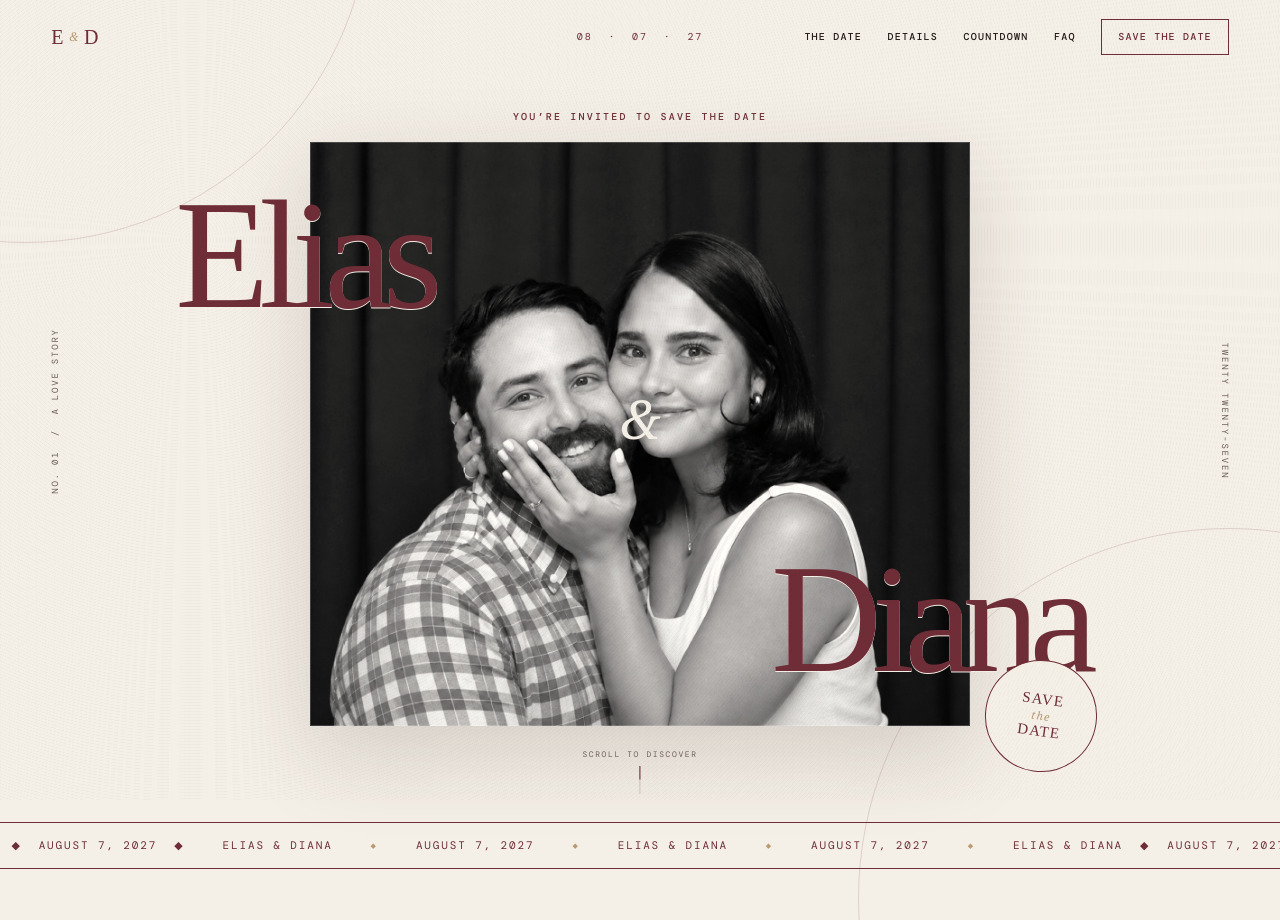
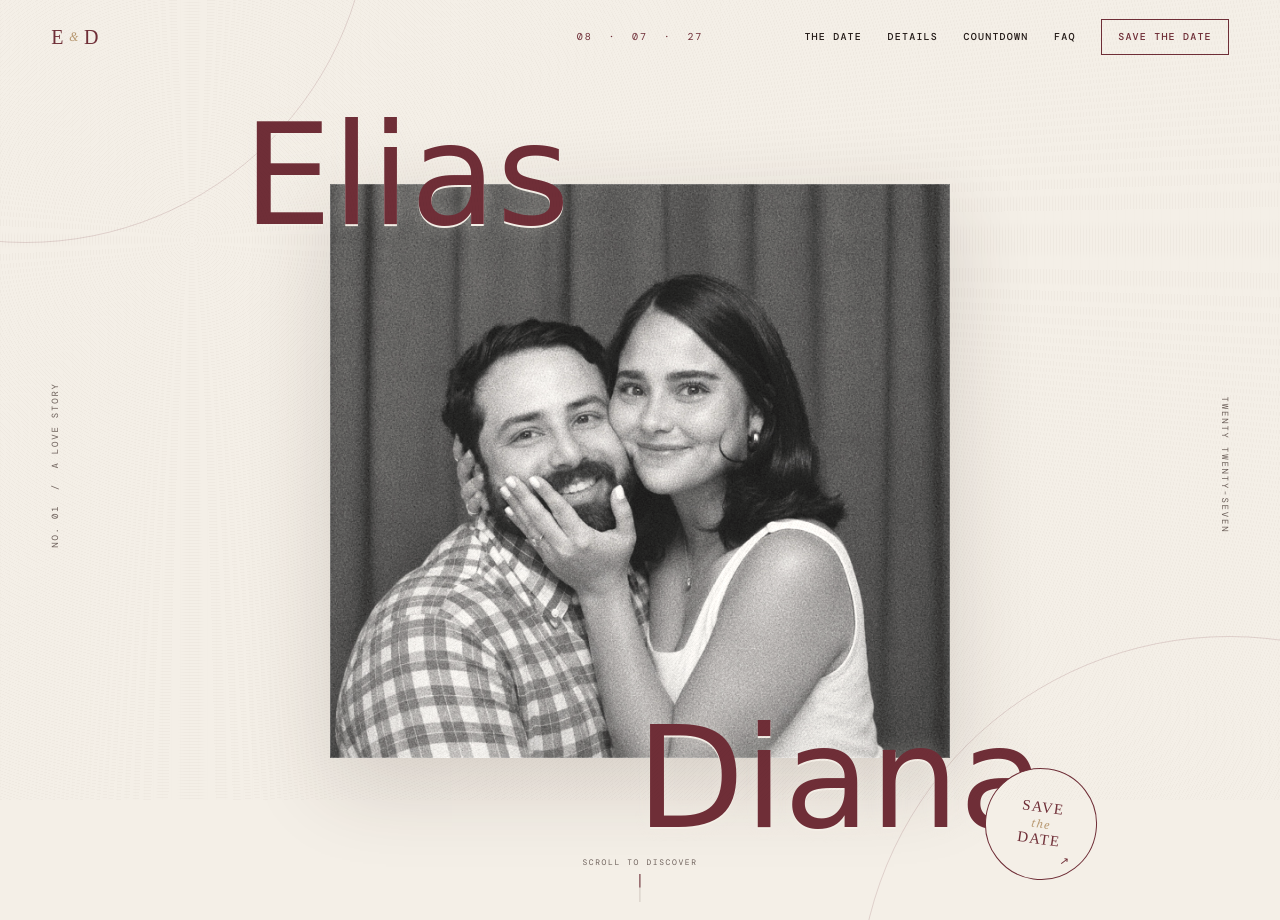
Before and after one commit to Eliasmise/SaveDate, a website built with Vite: page index.html in a window 1280 px wide. Shown: the top 920 px of the page. Built offline with nearby package versions, Linux system fonts and the light colour scheme; a web font is replaced by a local one.

Commit message:
Refine hero portrait and calendar seal

```diff
--- a/index.html
+++ b/index.html
@@ -13,17 +13,17 @@
     <meta property="og:type" content="website" />
     <meta property="og:title" content="Elias &amp; Diana — Save the Date" />
     <meta property="og:description" content="Saturday, August 7, 2027. Formal invitation to follow." />
-    <meta property="og:image" content="/assets/og.png" />
+    <meta property="og:image" content="/assets/elias-diana.jpg" />
     <meta name="twitter:card" content="summary_large_image" />
     <meta name="twitter:title" content="Elias &amp; Diana — Save the Date" />
     <meta name="twitter:description" content="Saturday, August 7, 2027. Formal invitation to follow." />
-    <meta name="twitter:image" content="/assets/og.png" />
+    <meta name="twitter:image" content="/assets/elias-diana.jpg" />
 
     <link rel="icon" href="/assets/favicon.svg" type="image/svg+xml" />
     <link rel="preconnect" href="https://fonts.googleapis.com" />
     <link rel="preconnect" href="https://fonts.gstatic.com" crossorigin />
     <link
-      href="https://fonts.googleapis.com/css2?family=DM+Mono:wght@300;400;500&amp;family=Italiana&amp;family=Manrope:wght@400;500;600&amp;display=swap"
+      href="https://fonts.googleapis.com/css2?family=DM+Mono:wght@300;400;500&amp;family=Italiana&amp;family=Manrope:wght@400;500;600&amp;family=Mrs+Saint+Delafield&amp;display=swap"
       rel="stylesheet"
     />
     <link rel="stylesheet" href="/styles.css" />
@@ -66,11 +66,9 @@
         <div class="hero__year" aria-hidden="true">Twenty twenty-seven</div>
 
         <div class="hero__composition reveal">
-          <p class="hero__kicker">You’re invited to save the date</p>
-
           <figure class="hero__portrait">
             <img
-              src="/assets/elias-diana-portrait.jpg"
+              src="/assets/elias-diana.jpg"
               alt="Elias and Diana smiling together"
               width="1394"
               height="1128"
@@ -80,15 +78,20 @@
 
           <h1 class="hero__names" id="hero-title">
             <span class="hero__name hero__name--first">Elias</span>
-            <span class="hero__ampersand" aria-hidden="true">&amp;</span>
             <span class="hero__name hero__name--second">Diana</span>
           </h1>
 
-          <div class="hero__seal" aria-label="Save the date, August 7, 2027">
+          <a
+            class="hero__seal"
+            href="/save-the-date.ics"
+            download
+            aria-label="Add Elias and Diana's wedding date to your calendar"
+          >
             <span>Save</span>
             <i aria-hidden="true">the</i>
             <span>Date</span>
-          </div>
+            <small>↗</small>
+          </a>
         </div>
 
         <a class="scroll-cue" href="#date">
@@ -132,7 +135,7 @@
           <div class="story__photo-wrap">
             <img
               class="story__photo"
-              src="/assets/elias-diana-grain.jpg"
+              src="/assets/elias-diana.jpg"
               alt="A candid portrait of Elias and Diana"
               width="1394"
               height="1128"
--- a/styles.css
+++ b/styles.css
@@ -8,6 +8,7 @@
   --champagne: #b99a73;
   --line: rgba(72, 47, 41, 0.2);
   --display: "Italiana", "Times New Roman", serif;
+  --script: "Mrs Saint Delafield", "Snell Roundhand", cursive;
   --sans: "Manrope", Helvetica, Arial, sans-serif;
   --mono: "DM Mono", "Courier New", monospace;
   --page: min(1240px, calc(100% - 64px));
@@ -239,27 +240,13 @@ button {
 .hero__composition {
   position: relative;
   width: min(850px, 66vw);
-  padding-top: 30px;
-}
-
-.hero__kicker {
-  position: absolute;
-  z-index: 4;
-  top: 0;
-  left: 50%;
-  margin: 0;
-  transform: translateX(-50%);
-  color: var(--wine);
-  font: 500 10px/1 var(--mono);
-  letter-spacing: 0.22em;
-  text-transform: uppercase;
-  white-space: nowrap;
+  padding: 72px 0 76px;
 }
 
 .hero__portrait {
   position: relative;
-  width: min(660px, 54vw);
-  aspect-ratio: 1.13 / 1;
+  width: min(620px, 50vw);
+  aspect-ratio: 1.08 / 1;
   margin: 0 auto;
   overflow: hidden;
   background: #181311;
@@ -292,39 +279,27 @@ button {
   inset: 0;
   margin: 0;
   color: var(--wine);
-  font-family: var(--display);
+  font-family: var(--script);
   font-weight: 400;
-  line-height: 0.75;
+  line-height: 1;
   pointer-events: none;
 }
 
 .hero__name {
   position: absolute;
-  font-size: clamp(92px, 12vw, 184px);
-  letter-spacing: -0.065em;
-  text-shadow: 0 1px 0 var(--paper);
+  font-size: clamp(92px, 11vw, 166px);
+  letter-spacing: 0;
+  text-shadow: 0 2px 0 var(--paper), 0 0 18px rgba(244, 239, 231, 0.28);
 }
 
 .hero__name--first {
-  top: 14%;
-  left: -5%;
+  top: -1%;
+  left: 3%;
 }
 
 .hero__name--second {
-  right: -3%;
-  bottom: 8%;
-}
-
-.hero__ampersand {
-  position: absolute;
-  top: 50%;
-  left: 50%;
-  transform: translate(-50%, -50%);
-  color: var(--paper);
-  font-family: Georgia, serif;
-  font-size: clamp(34px, 4.2vw, 64px);
-  font-style: italic;
-  text-shadow: 0 1px 12px rgba(0, 0, 0, 0.22);
+  right: 2%;
+  bottom: -2%;
 }
 
 .hero__seal {
@@ -343,8 +318,10 @@ button {
   font: 400 15px/1.05 var(--display);
   letter-spacing: 0.08em;
   text-align: center;
+  text-decoration: none;
   text-transform: uppercase;
   transform: rotate(8deg);
+  transition: background-color 220ms ease, color 220ms ease, transform 220ms ease;
 }
 
 .hero__seal i {
@@ -353,6 +330,26 @@ button {
   font-family: Georgia, serif;
   font-size: 11px;
   text-transform: lowercase;
+}
+
+.hero__seal small {
+  position: absolute;
+  right: 21px;
+  bottom: 16px;
+  font: 400 11px/1 var(--mono);
+}
+
+.hero__seal:hover,
+.hero__seal:focus-visible {
+  background: var(--wine);
+  color: var(--paper);
+  outline: none;
+  transform: rotate(3deg) scale(1.04);
+}
+
+.hero__seal:hover i,
+.hero__seal:focus-visible i {
+  color: #e5c9a9;
 }
 
 .hero__edition,
@@ -1060,7 +1057,7 @@ button {
   }
 
   .hero__portrait {
-    width: min(600px, 64vw);
+    width: min(580px, 62vw);
   }
 
   .story,
@@ -1130,7 +1127,7 @@ button {
 
   .hero__composition {
     width: 100%;
-    padding-top: 26px;
+    padding: 72px 0 78px;
   }
 
   .hero__portrait {
@@ -1143,21 +1140,17 @@ button {
   }
 
   .hero__name {
-    font-size: clamp(82px, 28vw, 128px);
+    font-size: clamp(88px, 30vw, 134px);
   }
 
   .hero__name--first {
-    top: 17%;
-    left: 0;
+    top: -1%;
+    left: 2%;
   }
 
   .hero__name--second {
     right: 1%;
-    bottom: 9%;
-  }
-
-  .hero__ampersand {
-    font-size: 40px;
+    bottom: -2%;
   }
 
   .hero__seal {
```
Also changed, not shown: assets/elias-diana.jpg (added).
